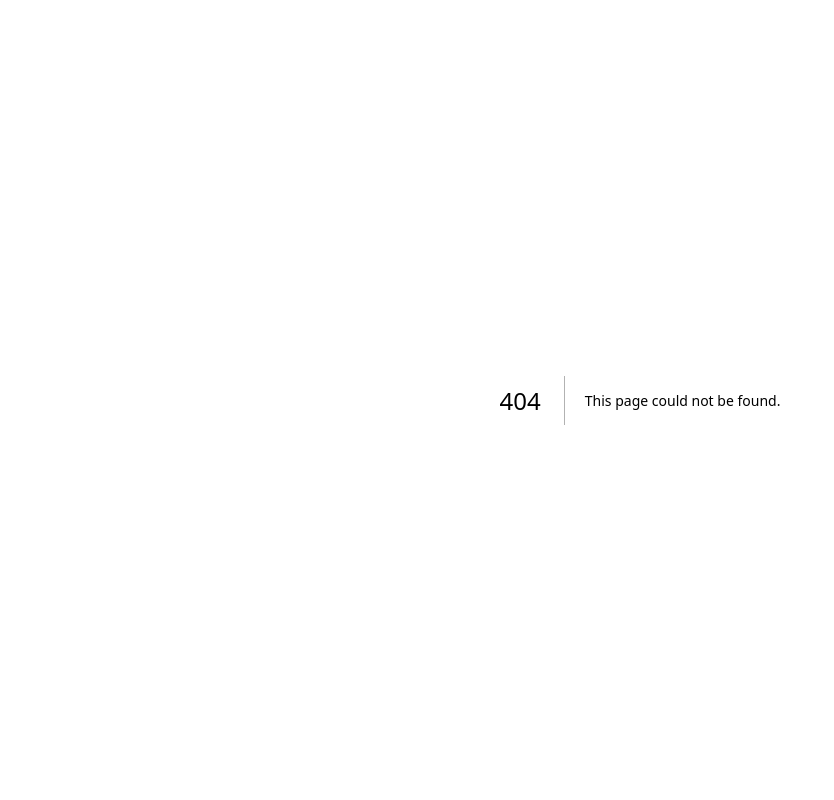
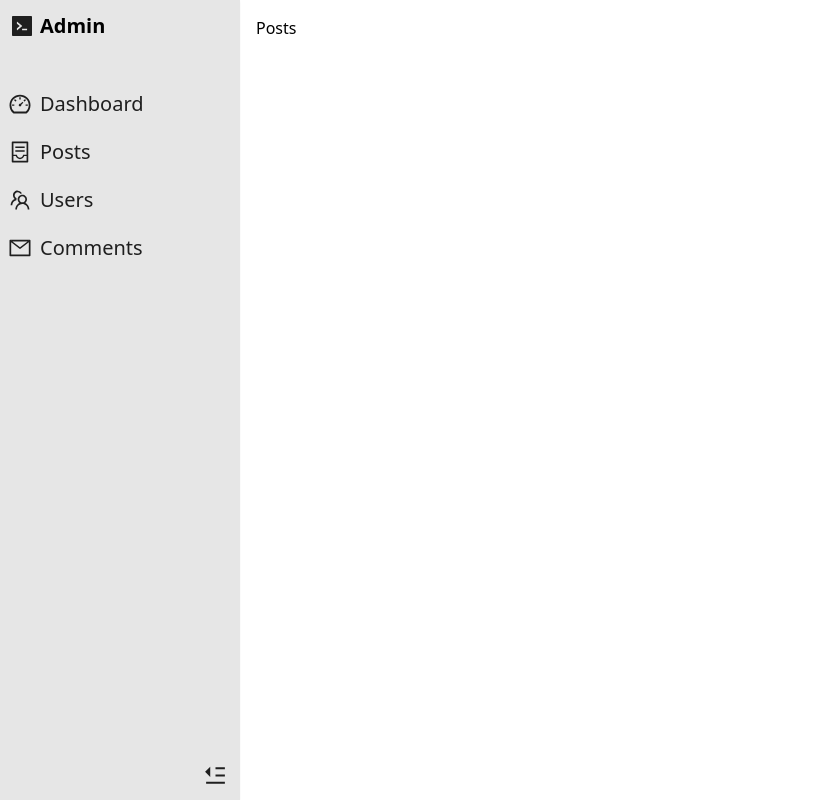
Before and after one commit to MohammadAsgharian/my-blog, a Next.js app: page /admin/posts in a window 1280 px wide. Before the commit this address had no page. Shown: the whole page, without its empty margins (0-834 px from the left). Built offline with nearby package versions, Linux system fonts and the light colour scheme.

Commit message:
Add Admin Nav

```diff
--- a/src/app/admin/layout.tsx
+++ b/src/app/admin/layout.tsx
@@ -1,5 +1,8 @@
+"use client";
+
+import { AdminNav } from "@/components/common/AdminNav";
 import React from "react";
-import AdminNav from "@/components/common/AdminNav";
+
 import {
   AiOutlineContainer,
   AiOutlineDashboard,
@@ -20,11 +23,10 @@ export default function DashboardLayout({
   children: React.ReactNode;
 }) {
   return (
-    <div>
+    <div className="flex">
       {/* Include shared UI here e.g. a header or sidebar */}
       <AdminNav navItems={navItems}></AdminNav>
-
-      {children}
+      <div className="flex-1 p-4">{children}</div>
     </div>
   );
 }
--- /dev/null
+++ b/src/app/admin/posts/page.tsx
@@ -0,0 +1,3 @@
+export default async function Page() {
+  return <div>Posts</div>;
+}
--- a/src/app/api/posts/route.ts
+++ b/src/app/api/posts/route.ts
@@ -1,37 +1,24 @@
-import { NextApiHandler } from "next"
-import fs, { readFileSync } from 'fs';
-import path from 'path';
+import { NextApiHandler } from "next";
+import fs, { readFileSync } from "fs";
+import path from "path";
 import matter from "gray-matter";
 
-import { NextResponse } from 'next/server';
+import { NextResponse } from "next/server";
 
-// const handler: NextApiHandler =(req, res) => {
-//     const {method} = req
-//     switch(method){
-//         case "GET": {
-//             const data = readPostInfo();
-//             return res.json({postInfo:data});
-//         }
-//         default: return res.status(404).send('Not Found');
-//     }
-// }
 export async function GET(request: Request) {
-    const data = readPostInfo();
-    console.log("asdasd")
-    return NextResponse.json({ postInfo:data });
+  const data = readPostInfo();
+  return NextResponse.json({ postInfo: data });
 }
 const readPostInfo = () => {
-    const dirPathToRead =  path.join(process.cwd(),'posts');
-    const dirs = fs.readdirSync(dirPathToRead);
+  const dirPathToRead = path.join(process.cwd(), "posts");
+  const dirs = fs.readdirSync(dirPathToRead);
 
-    const data =dirs.map((dir) =>{
-        const filePathToRead = path.join(process.cwd(),"posts/"+ dir);
-        const file = fs.readFileSync(filePathToRead, 'utf8');
+  const data = dirs.map((dir) => {
+    const filePathToRead = path.join(process.cwd(), "posts/" + dir);
+    const file = fs.readFileSync(filePathToRead, "utf8");
 
-        return matter(file).data
+    return matter(file).data;
+  });
 
-    })
-
-    return data
-
-}
+  return data;
+};
--- a/src/components/BlogCard.tsx
+++ b/src/components/BlogCard.tsx
@@ -1,17 +1,15 @@
 import { FC } from "react";
 
-
-interface Props{
-    title : string;
-    desc:string;
+interface Props {
+  title: string;
+  desc: string;
 }
 
-const BlogCard :FC<Props> =({title, desc}) : JSX.Element =>{
-    return (
-    <div className='bg-green-100 p-2 rounded'>
-        <h1 className='text-gray-900 text-3xl'>{title} </h1>
-        <p className='text-gray-500'>{desc}</p>
-    </div>)
-}
-
-export default BlogCard;
+export const BlogCard: FC<Props> = ({ title, desc }): JSX.Element => {
+  return (
+    <div className="bg-green-100 p-2 rounded">
+      <h1 className="text-gray-900 text-3xl">{title} </h1>
+      <p className="text-gray-500">{desc}</p>
+    </div>
+  );
+};
--- a/src/components/common/AdminNav.tsx
+++ b/src/components/common/AdminNav.tsx
@@ -1,43 +1,98 @@
+// "use client";
+
 import Link from "next/link";
-import { FC } from "react";
-import Logo from "./Logo";
-import {
-  AiOutlineDashboard,
-  AiOutlineContainer,
-  AiOutlineTeam,
-  AiOutlineMail,
-} from "react-icons/ai";
+import { FC, useEffect, useRef, useState } from "react";
+import { Logo } from "./Logo";
+import { RiMenuFoldFill, RiMenuUnfoldFill } from "react-icons/ri";
 import { IconType } from "react-icons";
 
 interface Props {
   navItems: { label: string; icon: IconType; href: string }[];
 }
 
-const AdminNav: FC<Props> = ({ navItems }): JSX.Element => {
+const NAV_OPEN_WIDTH = "w-60";
+const NAV_CLOSE_WIDTH = "w-12";
+const NAV_VISIBILITY = "nav-visibility";
+
+export const AdminNav: FC<Props> = ({ navItems }): JSX.Element => {
+  const [visible, setVisible] = useState(true);
+
+  const navRef = useRef<HTMLElement>(null);
+
+  const toggleNav = (visibility: boolean) => {
+    const currentNav = navRef.current;
+    if (!currentNav) return;
+
+    const { classList } = currentNav;
+    if (visibility) {
+      classList.remove(NAV_OPEN_WIDTH);
+      classList.add(NAV_CLOSE_WIDTH);
+    } else {
+      classList.add(NAV_OPEN_WIDTH);
+      classList.remove(NAV_CLOSE_WIDTH);
+    }
+
+    setVisible(!visible);
+  };
+
+  const updateNavState = () => {
+    toggleNav(visible);
+    const newState = !visible;
+    setVisible(newState);
+    localStorage.setItem(NAV_VISIBILITY, JSON.stringify(newState));
+  };
+
+  useEffect(() => {
+    const navState = localStorage.getItem(NAV_VISIBILITY);
+    if (navState !== null) {
+      setVisible(false);
+      toggleNav(true);
+    } else {
+      setVisible(true);
+    }
+  }, []);
+
   return (
-    <nav className="h-screen w-60 shadow-sm bg-secondary-light dark:bg-secondary-dark">
+    <nav
+      ref={navRef}
+      className="h-screen w-60 overflow-hidden shadow-sm bg-secondary-light dark:bg-secondary-dark flex flex-col justify-between transition-width"
+    >
+      <div>
         <Link href="/admin" legacyBehavior>
           <a className="flex items-center space-x-2 p-3 mb-10">
             <Logo className="fill-highlight-light dark:fill-highlight-dark w-5 h-5"></Logo>
+            {visible && (
               <span className="fill-highlight-light dark:fill-highlight-dark text-xl font-semibold">
                 Admin
               </span>
+            )}
           </a>
         </Link>
         <div className="space-y-6">
           {navItems.map((item) => {
             return (
               <Link href={item.href} legacyBehavior>
-              <a className="flex items-center text-highlight-light dark:text-highlight-light text-xl hover:scale-[0.98] transition">
+                <a className="flex ml-2 items-center text-highlight-light dark:text-highlight-light text-xl hover:scale-[0.98] transition">
                   <item.icon size={24} />
-                <span className="ml-2">{item.label}</span>
+                  {visible && (
+                    <span className="ml-2 leading-none">{item.label}</span>
+                  )}
                 </a>
               </Link>
             );
           })}
         </div>
+      </div>
+      <button
+        onClick={updateNavState}
+        className="text-highlight-light dark:text-highlight-light p-3 hover:scale-[0.98] transition self-end"
+      >
+        {visible ? (
+          <RiMenuFoldFill size={25} />
+        ) : (
+          <RiMenuUnfoldFill size={25} />
+        )}
+      </button>
     </nav>
   );
 };
-
-export default AdminNav;
--- a/src/components/common/Logo.tsx
+++ b/src/components/common/Logo.tsx
@@ -4,7 +4,7 @@ interface Props {
   className?: string;
 }
 
-const Logo: FC<Props> = ({ className }) => (
+export const Logo: FC<Props> = ({ className }) => (
   <svg
     width="32"
     height="32"
@@ -15,5 +15,3 @@ const Logo: FC<Props> = ({ className }) => (
     <path d="M30.72 0H1.28C0.572 0 0 0.572 0 1.28V30.72C0 31.428 0.572 32 1.28 32H30.72C31.428 32 32 31.428 32 30.72V1.28C32 0.572 31.428 0 30.72 0ZM16.044 16.244L8.364 22.684C8.156 22.86 7.84 22.712 7.84 22.44V19.932C7.84 19.84 7.884 19.748 7.956 19.688L12.348 16L7.956 12.312C7.91923 12.283 7.88965 12.2458 7.86954 12.2035C7.84941 12.1612 7.83931 12.1148 7.84 12.068V9.56C7.84 9.288 8.156 9.14 8.364 9.316L16.044 15.752C16.2 15.88 16.2 16.116 16.044 16.244ZM24.16 22.44C24.16 22.616 24.024 22.76 23.86 22.76H16.46C16.296 22.76 16.16 22.616 16.16 22.44V20.52C16.16 20.344 16.296 20.2 16.46 20.2H23.86C24.024 20.2 24.16 20.344 24.16 20.52V22.44Z" />
   </svg>
 );
-
-export default Logo;
--- a/tailwind.config.js
+++ b/tailwind.config.js
@@ -21,6 +21,9 @@ module.exports = {
         },
         action: "#3B82F6",
       },
+      transitionProperty: {
+        width: "width",
+      },
     },
   },
   plugins: [],
```
Lines whose indentation alone changed are shown as unchanged.
